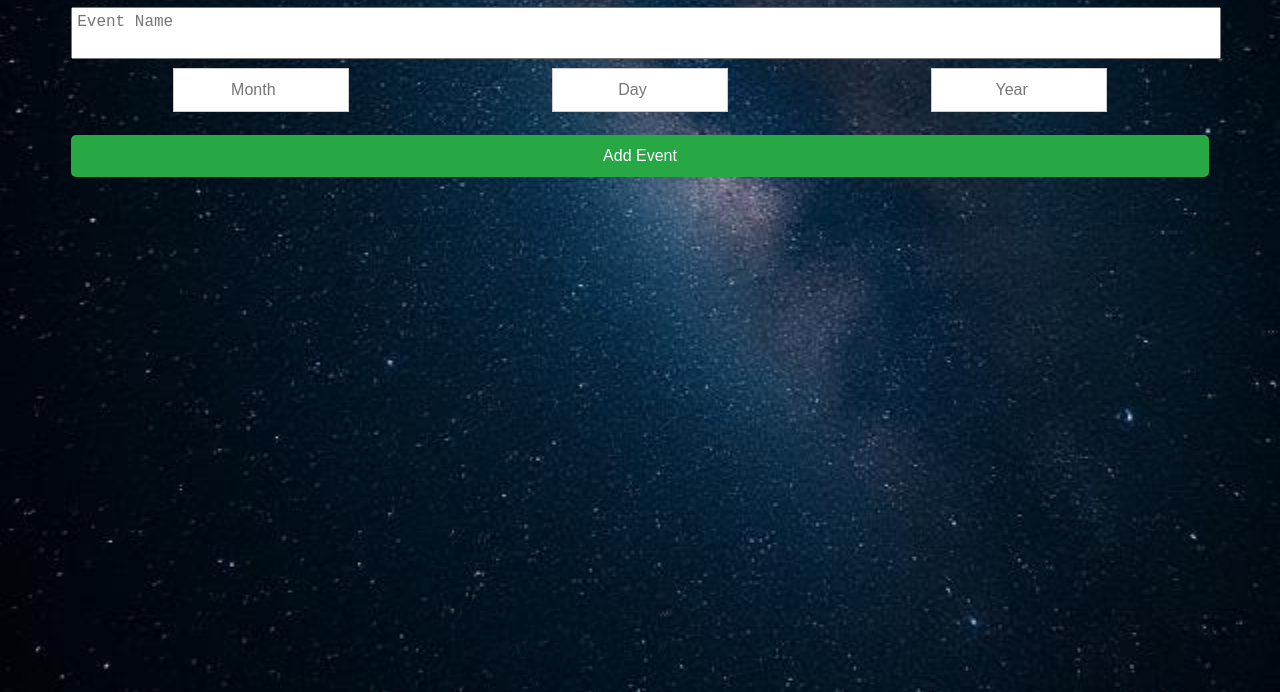
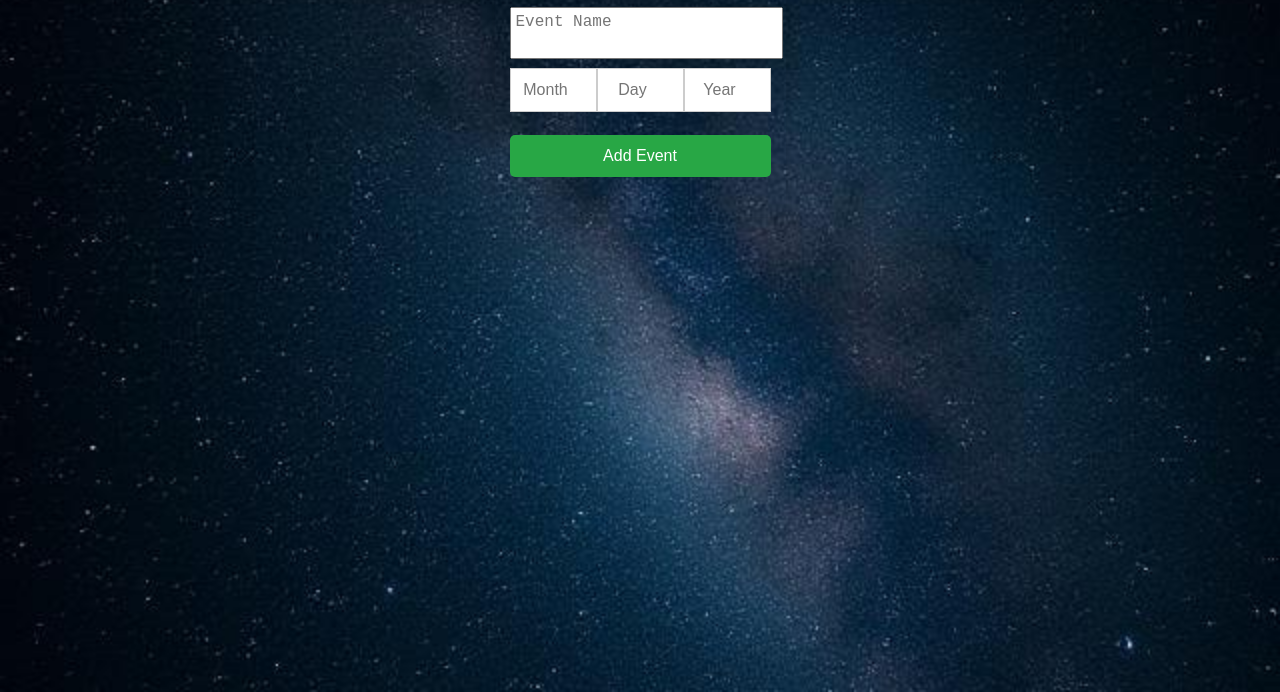
Before and after one commit to cpriss1979/bbcevents.io, a plain HTML site: page index.html in a window 1280 px wide. Shown: the part 108-800 px from the top of the page. Drawn offline with Linux system fonts and the light colour scheme.

Commit message:
Update styles.css

```diff
--- a/styles.css
+++ b/styles.css
@@ -2,11 +2,19 @@ body {
     font-family: Arial, sans-serif;
     text-align: center;
     background-color: #f4f4f4;
-    background-image: url("sky.jpg"); /* Correct way to add an image */
-    background-size: cover; /* Makes sure the image covers the entire background */
+    background-image: url("sky.jpg"); /* Background image */
+    background-size: cover; /* Ensures the image covers the entire viewport */
     background-position: center; /* Centers the image */
-    background-repeat: no-repeat; /* Prevents the image from repeating */
+    background-repeat: no-repeat; /* Prevents tiling */
+    height: 100vh; /* Makes sure the body fills the full height of the screen */
+    width: 100vw; /* Ensures full width */
+    overflow: hidden; /* Prevents scrolling issues */
+    margin: 0; /* Removes default margin */
+    padding: 0; /* Removes default padding */
+    display: flex;
+    flex-direction: column;
 }
+
 
 .input-section {
     margin-bottom: 20px;
```
